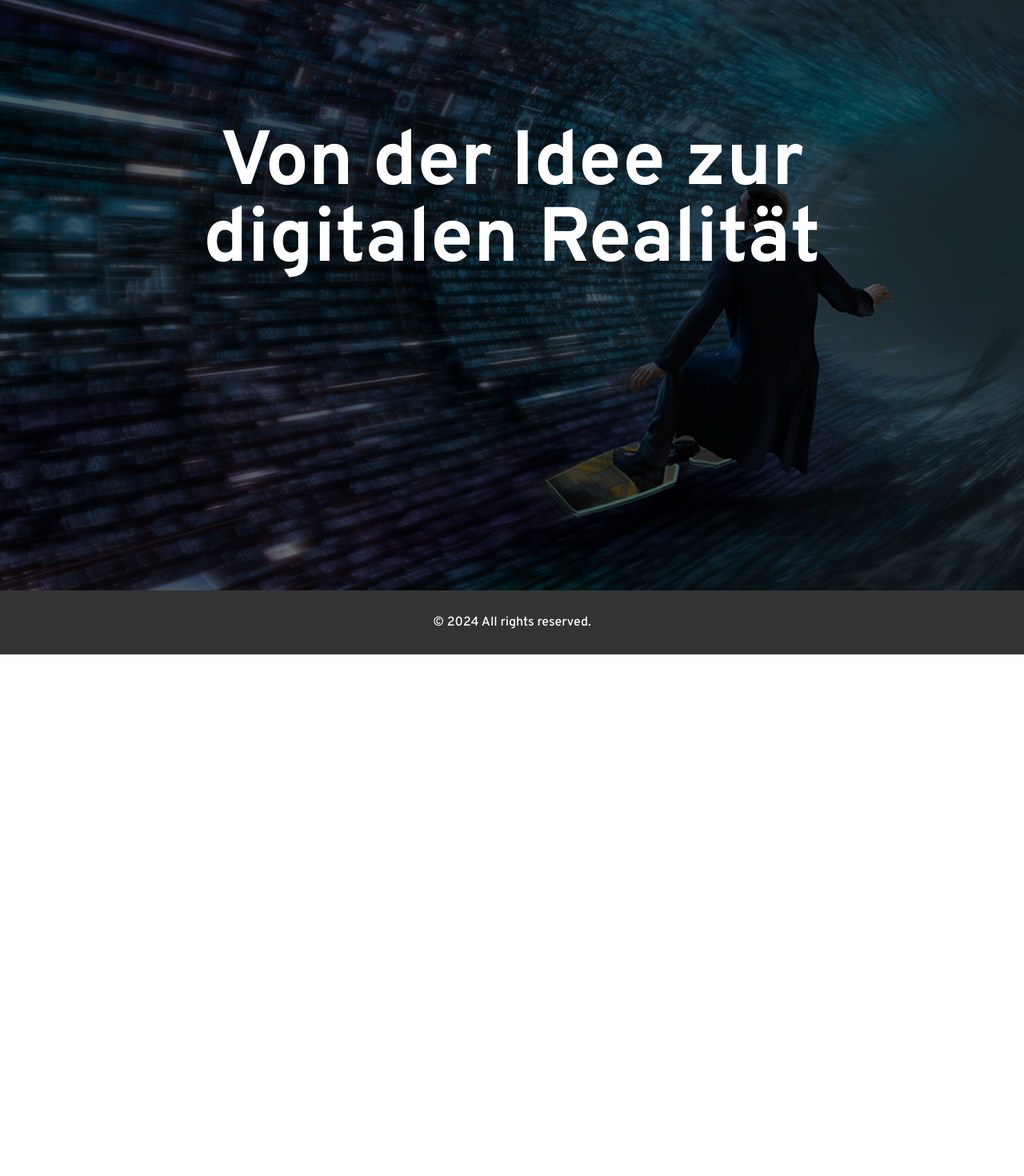
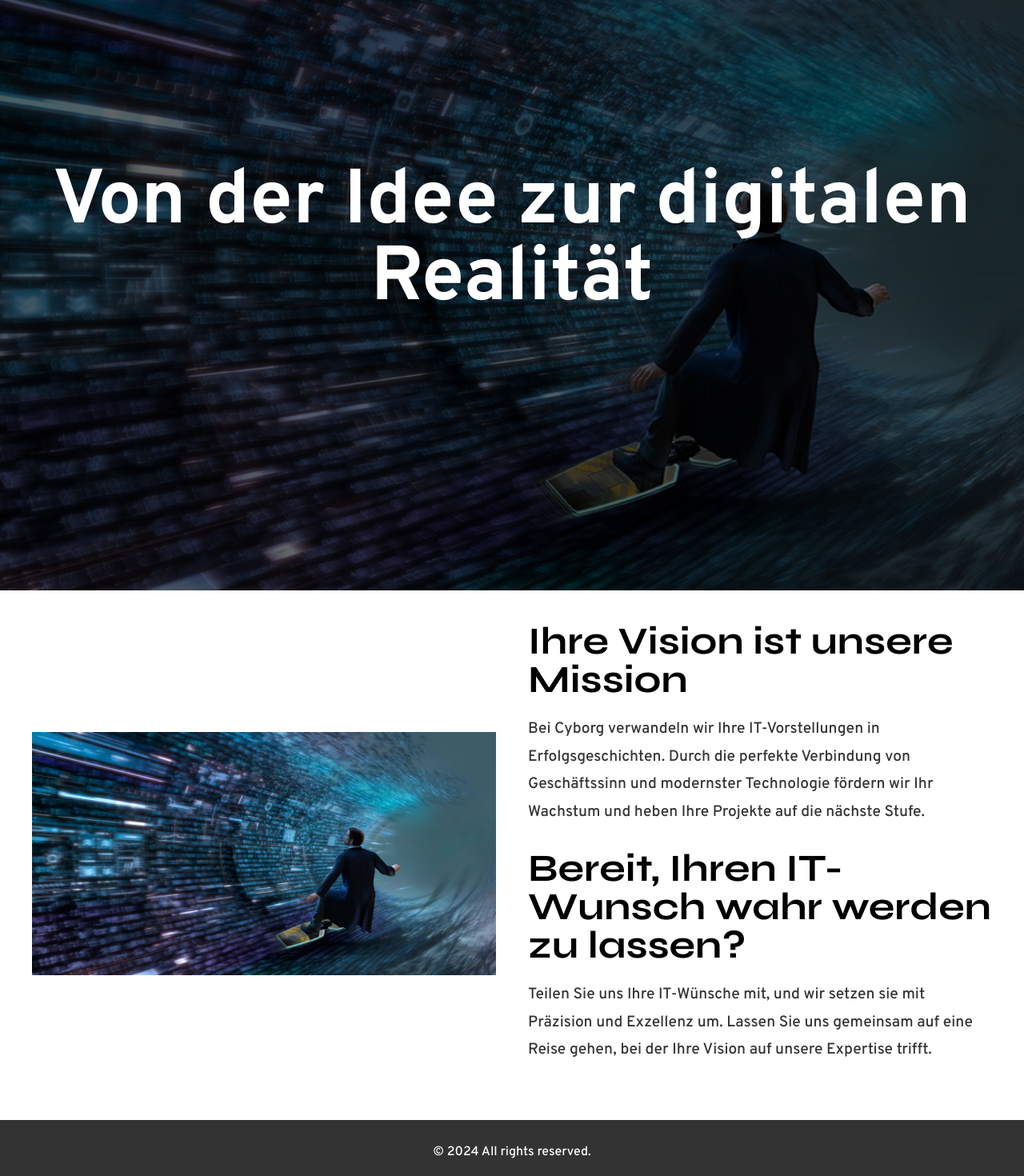
Before and after one commit to JavaEnergy/Cyborg, a React (Vite) app: page /about-us in a window 1280 px wide. Shown: the part 221-1691 px from the top of the page at 80% size. Before the commit the page ends 1039 px from the top, so only its background shows below. Built offline with nearby package versions, Linux system fonts and the light colour scheme.

Commit message:
change home page design

```diff
--- a/src/pages/Home.css
+++ b/src/pages/Home.css
@@ -1,20 +1,19 @@
 /* Home Page Styling */
-.home-container {
-  position: relative; /* Allows pseudo-element positioning */
+.hero {
+  position: relative;
   display: flex;
   justify-content: center;
-  align-items: center; /* Vertically center content */
+  align-items: center;
   min-height: 100vh;
   padding: 20px;
-  background-image: url('../assets/images/codesurf-caia_image-alamy.jpg'); /* Update with your image path */
-  background-size: cover; /* Ensure the image covers the entire container */
-  background-position: center; /* Center the image */
-  background-repeat: no-repeat; /* Avoid repeating the image */
-  background-attachment: fixed; /* Keep the background fixed on scroll */
+  background-image: url('../assets/images/codesurf-caia_image-alamy.jpg');
+  background-size: cover;
+  background-position: center;
+  background-repeat: no-repeat;
+  background-attachment: fixed;
 }
 
-/* Dark Overlay */
-.home-container::before {
+.hero::before {
   content: "";
   position: absolute;
   top: 0;
@@ -24,35 +23,52 @@
   background-color: rgba(0, 0, 0, 0.6);
 }
 
-/* Content Box */
-.content {
+.hero-content {
   position: relative;
   z-index: 2;
-  font-family: 'Overpass-black';
-  max-width: 800px;
-  border-radius: 10px;
+  text-align: center;
+  color: white;
 }
 
-/* Headings and Text Styling */
-.content h1 {
+.hero-content h1 {
   font-family: 'Overpass-black';
   font-size: 6rem;
-  color: white;
-  text-align: center;
-  margin-bottom: 8rem;
+  margin-bottom: 2rem;
 }
 
-.content h2 {
-  font-size: 3rem;
-  margin: 1.5rem 0 1rem;
-  color: white;
-  text-align: center;
+.main-content {
+  display: flex;
+  justify-content: center;
+  align-items: center;
+  padding: 40px;
 }
 
-.content p {
+.image-container {
+  flex: 1;
+  margin-right: 40px;
+}
+
+.image-container img {
+  width: 100%;
+  height: auto;
+}
+
+.text-container {
+  flex: 1;
+}
+
+.text-container h2 {
+  font-size: 3rem;
+  margin-bottom: 20px;
+}
+
+.text-container p {
   font-size: 1.2rem;
-  line-height: 1.8; /* Slightly increased for readability */
-  color: white;
-  text-align: justify;
-  font-family: "Overpass-medium";
+  line-height: 1.8;
+  color: #333; /* Adjust color as needed */
 }
+
+.vision-section,
+.wish-section {
+  margin-bottom: 30px;
+}
--- a/src/pages/Home.jsx
+++ b/src/pages/Home.jsx
@@ -1,4 +1,4 @@
-// src/pages/Home.jsx
+// Home.jsx
 import React from 'react';
 import { useTranslation } from 'react-i18next';
 import './Home.css'; // Import the CSS for styling
@@ -7,21 +7,30 @@ const Home = () => {
   const { t } = useTranslation();
 
   return (
-    <div className="home-container">
-      <div className="content">
-        <h1>{t('home.title')}</h1>
-        {/* <h2>{t('home.subtitle')}</h2>
+    <>
+      <div className="hero">
+        <div className="hero-content">
+          <h1>{t('home.title')}</h1>
+        </div>
+      </div>
+      <div className="main-content">
+        <div className="image-container">
+          <img src="/src/assets/images/codesurf-caia_image-alamy.jpg" alt="" />
+        </div>
+        <div className="text-container">
+          <h2>{t('home.subtitle')}</h2>
 
-        <section className="vision-mission">
-          <p>{t('home.vision_content')}</p>
-        </section> */}
+          <section className="vision-section">
+            <p>{t('home.vision_content')}</p>
+          </section>
 
-        {/* <section className="it-wish">
-          <h2>{t('home.wish_title')}</h2>
-          <p>{t('home.wish_content')}</p>
-        </section> */}
+          <section className="wish-section">
+            <h2>{t('home.wish_title')}</h2>
+            <p>{t('home.wish_content')}</p>
+          </section>
+        </div>
       </div>
-    </div>
+    </>
   );
 };
 
```
